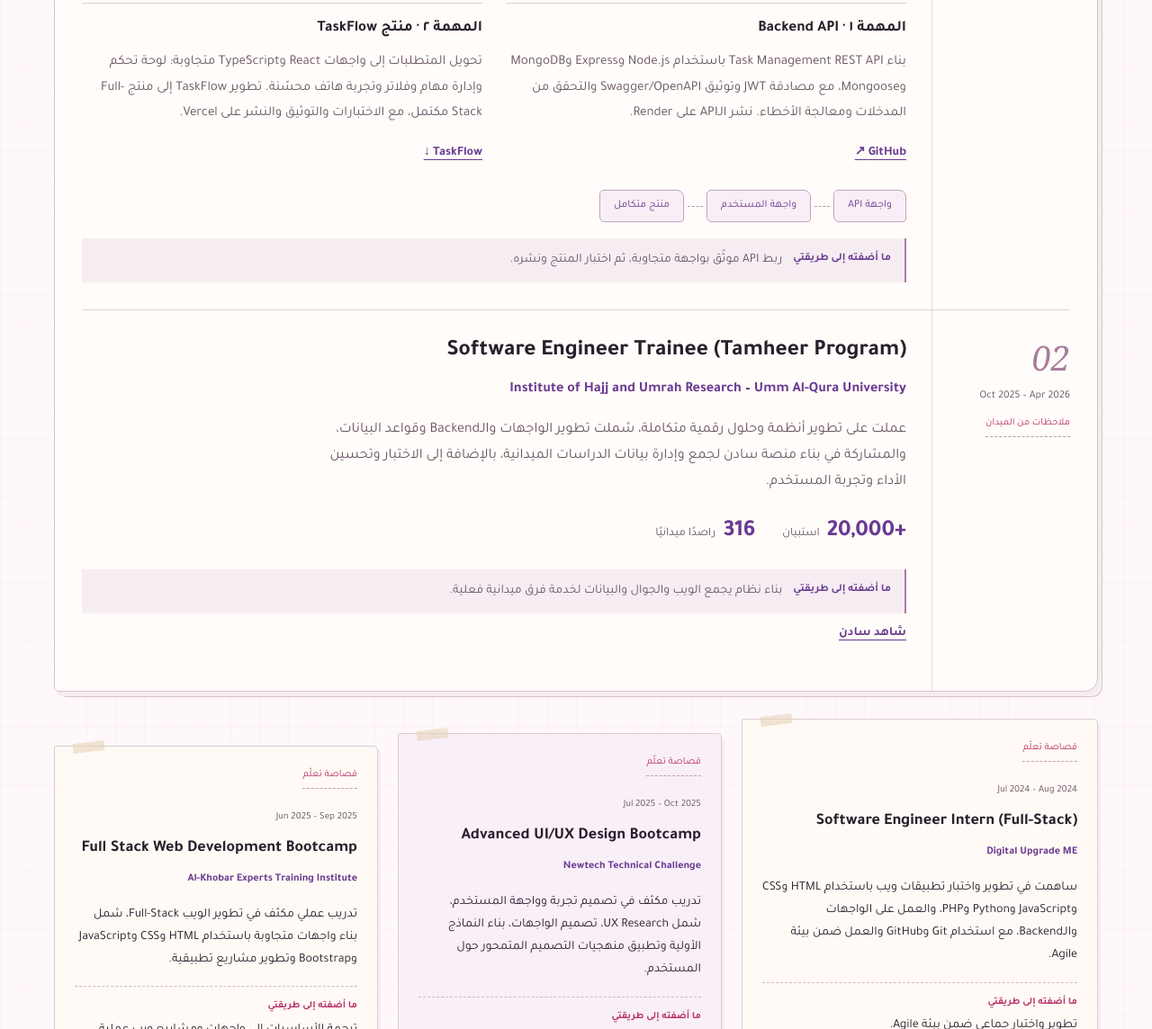
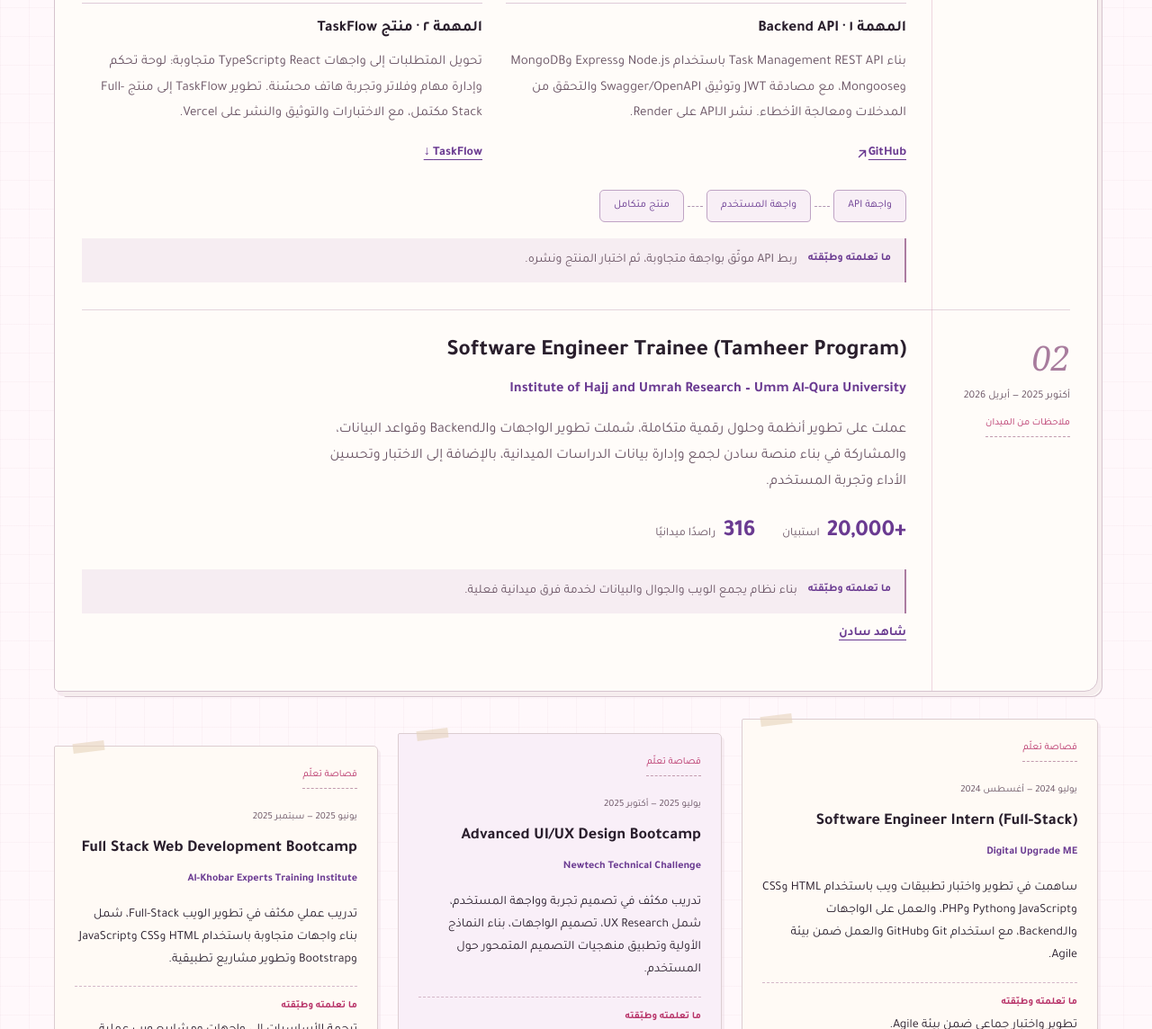
Before and after one commit to ManalBafaraj/portfolio, a plain HTML site: page index.html in a window 1280 px wide. Shown: the part 1656-2800 px from the top of the page at 90% size. Drawn offline with Linux system fonts and the light colour scheme.

Commit message:
Polish bilingual portfolio details

```diff
--- a/index.html
+++ b/index.html
@@ -37,10 +37,11 @@
   <link href="style.css" rel="stylesheet"/>
  </head>
  <body>
+  <span aria-hidden="true" id="top"></span>
   <a class="skip-link" data-i18n="skip" href="#main">
    انتقل إلى المحتوى
   </a>
-  <header class="site-header" id="top">
+  <header class="site-header">
    <nav aria-label="التنقل الرئيسي" class="nav-shell" data-i18n-aria="nav.label">
     <a aria-label="Manal Bafaraj home" class="brand" href="#top">
      <span class="brand-mark">
@@ -109,7 +110,7 @@
        تواصل معي
       </a>
       <a class="text-link" href="https://github.com/ManalBafaraj" rel="noopener noreferrer" target="_blank">
-       GitHub ↗
+       GitHub <svg aria-hidden="true" focusable="false" width="14" height="14" viewBox="0 0 16 16" fill="none"><path d="M4 12 12 4M5 4h7v7" stroke="currentColor" stroke-width="1.7" stroke-linecap="round" stroke-linejoin="round"/></svg>
       </a>
      </div>
      <div class="availability">
@@ -277,7 +278,7 @@
           بناء Task Management REST API باستخدام Node.js وExpress وMongoDB وMongoose، مع مصادقة JWT وتوثيق Swagger/OpenAPI والتحقق من المدخلات ومعالجة الأخطاء. نشر الـAPI على Render.
          </p>
          <a class="project-link" href="https://github.com/ManalBafaraj/task-api" rel="noopener noreferrer" target="_blank">
-          GitHub ↗
+          GitHub <svg aria-hidden="true" focusable="false" width="14" height="14" viewBox="0 0 16 16" fill="none"><path d="M4 12 12 4M5 4h7v7" stroke="currentColor" stroke-width="1.7" stroke-linecap="round" stroke-linejoin="round"/></svg>
          </a>
         </div>
         <div>
@@ -305,7 +306,7 @@
        </div>
        <p class="log-result">
         <strong data-i18n="log.result">
-         ما أضفته إلى طريقتي
+         ما تعلمته وطبّقته
         </strong>
         <span data-i18n="log.approResult">
          ربط API موثّق بواجهة متجاوبة، ثم اختبار المنتج ونشره.
@@ -319,7 +320,7 @@
         02
        </span>
        <time data-i18n="experience.tamheerDate">
-        Oct 2025 – Apr 2026
+        أكتوبر 2025 — أبريل 2026
        </time>
        <span class="entry-label" data-i18n="log.field">
         ملاحظات من الميدان
@@ -355,7 +356,7 @@
        </div>
        <p class="log-result">
         <strong data-i18n="log.result">
-         ما أضفته إلى طريقتي
+         ما تعلمته وطبّقته
         </strong>
         <span data-i18n="log.sadenResult">
          بناء نظام يجمع الويب والجوال والبيانات لخدمة فرق ميدانية فعلية.
@@ -373,7 +374,7 @@
        قصاصة تعلّم
       </span>
       <time data-i18n="experience.digitalDate">
-       Jul 2024 – Aug 2024
+        يوليو 2024 — أغسطس 2024
       </time>
       <div>
        <h3 data-i18n="experience.digitalTitle">
@@ -388,7 +389,7 @@
       </div>
       <p class="slip-result">
        <strong data-i18n="log.result">
-        ما أضفته إلى طريقتي
+        ما تعلمته وطبّقته
        </strong>
        <span data-i18n="log.digitalResult">
         تطوير واختبار جماعي ضمن بيئة Agile.
@@ -400,7 +401,7 @@
        قصاصة تعلّم
       </span>
       <time data-i18n="experience.uiuxDate">
-       Jul 2025 – Oct 2025
+        يوليو 2025 — أكتوبر 2025
       </time>
       <div>
        <h3 data-i18n="experience.uiuxTitle">
@@ -415,7 +416,7 @@
       </div>
       <p class="slip-result">
        <strong data-i18n="log.result">
-        ما أضفته إلى طريقتي
+        ما تعلمته وطبّقته
        </strong>
        <span data-i18n="log.uiuxResult">
         قرارات تصميم تبدأ من البحث وتنتهي بنموذج قابل للتجربة.
@@ -427,7 +428,7 @@
        قصاصة تعلّم
       </span>
       <time data-i18n="experience.fullstackDate">
-       Jun 2025 – Sep 2025
+        يونيو 2025 — سبتمبر 2025
       </time>
       <div>
        <h3 data-i18n="experience.fullstackTitle">
@@ -442,7 +443,7 @@
       </div>
       <p class="slip-result">
        <strong data-i18n="log.result">
-        ما أضفته إلى طريقتي
+        ما تعلمته وطبّقته
        </strong>
        <span data-i18n="log.fullstackResult">
         ترجمة الأساسيات إلى واجهات ومشاريع ويب عملية.
@@ -517,7 +518,7 @@
         المشروع المباشر
        </a>
        <a class="button secondary" href="https://github.com/ManalBafaraj/task-manager-fullstack" rel="noopener noreferrer" target="_blank">
-        GitHub ↗
+         GitHub <svg aria-hidden="true" focusable="false" width="14" height="14" viewBox="0 0 16 16" fill="none"><path d="M4 12 12 4M5 4h7v7" stroke="currentColor" stroke-width="1.7" stroke-linecap="round" stroke-linejoin="round"/></svg>
        </a>
       </div>
      </div>
@@ -594,7 +595,7 @@
          316
         </strong>
         <span data-i18n="featured.metricObservers">
-         راصدًا نشطًا
+          راصدًا ميدانيًا
         </span>
        </div>
        <div>
@@ -637,7 +638,7 @@
       <img alt="تصنيف المشاعر من الصوت" data-i18n-alt="alt.emotion" height="675" loading="lazy" src="img/Emotion_no_bg.webp" width="1200">
        <div>
         <span class="project-type" data-i18n="projects.aiType">
-         AI Research
+         بحث في الذكاء الاصطناعي
         </span>
         <h3 data-i18n="projects.emotionTitle">
          Speech Emotion Classification
@@ -649,7 +650,7 @@
          CNN · MFCC · Spectrogram · CREMA-D
         </p>
         <p class="research-result" data-i18n="projects.emotionAccuracy">
-         96.9% Average Accuracy
+          متوسط دقة 96.9%
         </p>
         <a class="project-link" data-i18n="projects.paper" href="assets/documents/Speech_Emotion_Classification.pdf" rel="noopener noreferrer" target="_blank">
          عرض الورقة البحثية
@@ -661,7 +662,7 @@
       <img alt="لوحة تحليل محاولات الدخول" data-i18n-alt="alt.brute" height="629" loading="lazy" src="img/BruteForce.webp" width="1200">
        <div>
         <span class="project-type" data-i18n="projects.bruteType">
-         Data dashboard
+          لوحة بيانات
         </span>
         <h3 data-i18n="projects.bruteTitle">
          Brute Force Dashboard
@@ -672,6 +673,7 @@
         <a class="project-link" data-i18n="projects.live" href="https://brute-force-dashboard-dmvtp8jvnhwctbwhb8hdan.streamlit.app/" rel="noopener noreferrer" target="_blank">
          زيارة المشروع
         </a>
+         <small class="project-wake-note" data-i18n="projects.wakeNote">قد يستغرق تشغيل المشروع لحظات.</small>
         <a class="project-link" data-i18n="projects.github" href="https://github.com/ManalBafaraj/brute-force-dashboard/tree/main" rel="noopener noreferrer" target="_blank">
          GitHub
         </a>
@@ -682,7 +684,7 @@
       <img alt="واجهة نظام إدارة الاختبارات" data-i18n-alt="alt.exam" height="675" loading="lazy" src="img/exam-start-laptop.webp" width="1200">
        <div>
         <span class="project-type" data-i18n="projects.examType">
-         Web platform
+          منصة ويب
         </span>
         <h3 data-i18n="projects.examTitle">
          Exam Management System
@@ -700,7 +702,7 @@
       <img alt="واجهة تصفح AnimeGo" data-i18n-alt="alt.anime" height="675" loading="lazy" src="img/animego-list-laptop.webp" width="1200">
        <div>
         <span class="project-type" data-i18n="projects.animeType">
-         Web interface
+          واجهة ويب
         </span>
         <h3 data-i18n="projects.animeTitle">
          AnimeGo
--- a/script.js
+++ b/script.js
@@ -21,19 +21,19 @@ const translations = {
     "about.p3": "أطوّر أنظمة منظمة وقابلة للنمو تضمن سهولة الصيانة والتطوير مع تطور المنتج مستقبلاً.",
     "experience.eyebrow": "02 / الخبرات والتدريب",
     "experience.title": "سجل البناء",
-    "experience.tamheerDate": "Oct 2025 – Apr 2026",
+    "experience.tamheerDate": "أكتوبر 2025 — أبريل 2026",
     "experience.tamheerTitle": "Software Engineer Trainee (Tamheer Program)",
     "experience.tamheerCompany": "Institute of Hajj and Umrah Research – Umm Al-Qura University",
     "experience.tamheerText": "عملت على تطوير أنظمة وحلول رقمية متكاملة، شملت تطوير الواجهات والـBackend وقواعد البيانات، والمشاركة في بناء منصة سادن لجمع وإدارة بيانات الدراسات الميدانية، بالإضافة إلى الاختبار وتحسين الأداء وتجربة المستخدم.",
-    "experience.uiuxDate": "Jul 2025 – Oct 2025",
+    "experience.uiuxDate": "يوليو 2025 — أكتوبر 2025",
     "experience.uiuxTitle": "Advanced UI/UX Design Bootcamp",
     "experience.uiuxCompany": "Newtech Technical Challenge",
     "experience.uiuxText": "تدريب مكثف في تصميم تجربة وواجهة المستخدم، شمل UX Research، تصميم الواجهات، بناء النماذج الأولية وتطبيق منهجيات التصميم المتمحور حول المستخدم.",
-    "experience.fullstackDate": "Jun 2025 – Sep 2025",
+    "experience.fullstackDate": "يونيو 2025 — سبتمبر 2025",
     "experience.fullstackTitle": "Full Stack Web Development Bootcamp",
     "experience.fullstackCompany": "Al-Khobar Experts Training Institute",
     "experience.fullstackText": "تدريب عملي مكثف في تطوير الويب Full-Stack، شمل بناء واجهات متجاوبة باستخدام HTML وCSS وJavaScript وBootstrap وتطوير مشاريع تطبيقية.",
-    "experience.digitalDate": "Jul 2024 – Aug 2024",
+    "experience.digitalDate": "يوليو 2024 — أغسطس 2024",
     "experience.digitalTitle": "Software Engineer Intern (Full-Stack)",
     "experience.digitalCompany": "Digital Upgrade ME",
     "experience.digitalText": "ساهمت في تطوير واختبار تطبيقات ويب باستخدام HTML وCSS وJavaScript وPython وPHP، والعمل على الواجهات والـBackend، مع استخدام Git وGitHub والعمل ضمن بيئة Agile.",
@@ -41,26 +41,27 @@ const translations = {
     "featured.title": "من التركيز اليومي إلى العمل الميداني.",
     "featured.clientKicker": "تم تطويره لصالح",
     "featured.clientName": "معهد خادم الحرمين الشريفين لأبحاث الحج والعمرة",
-    "featured.label": "تم استخدامه ميدانيًا بنجاح · موسم الحج 2026",
+    "featured.label": "استُخدم ميدانيًا بنجاح · موسم الحج 2026",
     "featured.description": "منصة ويب وجوال وBackend وقاعدة بيانات لجمع بيانات الدراسات الميدانية. تشمل الاستبيانات والفرق والأدوار والصلاحيات، وتحديد المواقع والمزامنة دون اتصال وتحليل البيانات في لوحة مركزية. استُخدمت فعليًا في العمليات الميدانية خلال موسم الحج 2026.",
-    "featured.metricObservers": "راصدًا نشطًا",
+    "featured.metricObservers": "راصدًا ميدانيًا",
     "featured.metricSurveys": "استبيان تم تسجيله",
     "projects.eyebrow": "مشاريع أخرى",
     "projects.title": "تجارب أخرى، ومشكلات مختلفة.",
-    "projects.bruteType": "Data dashboard",
+    "projects.bruteType": "لوحة بيانات",
     "projects.bruteTitle": "Brute Force Dashboard",
     "projects.bruteText": "لوحة تفاعلية لتحليل محاولات تسجيل الدخول وكشف أنماط الهجمات بصريًا.",
-    "projects.examType": "Web platform",
+    "projects.examType": "منصة ويب",
     "projects.examTitle": "Exam Management System",
     "projects.examText": "منصة اختبارات إلكترونية للطلاب والمشرفين، مع اختبارات مؤقتة ولوحة إدارة.",
-    "projects.animeType": "Web interface",
+    "projects.animeType": "واجهة ويب",
     "projects.animeTitle": "AnimeGo",
     "projects.animeText": "واجهة ويب لعرض أعمال الأنمي بتجربة تصفح منظمة وبصرية.",
-    "projects.aiType": "AI Research",
+    "projects.aiType": "بحث في الذكاء الاصطناعي",
     "projects.emotionTitle": "Speech Emotion Classification",
     "projects.emotionText": "بحث لتصنيف المشاعر من الصوت باستخدام Machine Learning ونماذج CNN وتحليل الخصائص الصوتية على مجموعة بيانات CREMA-D.",
     "projects.emotionTech": "CNN · MFCC · Spectrogram · CREMA-D",
-    "projects.emotionAccuracy": "96.9% Average Accuracy",
+    "projects.emotionAccuracy": "متوسط دقة 96.9%",
+    "projects.wakeNote": "قد يستغرق تشغيل المشروع لحظات.",
     "projects.designType": "UI/UX",
     "projects.gosportTitle": "GoSport",
     "projects.gosportText": "تصميم تجربة تطبيق يساعد المستخدمين على إيجاد الأنشطة والمراكز الرياضية بسهولة.",
@@ -130,7 +131,7 @@ const translations = {
     "log.main": "سجل تطوير",
     "log.field": "ملاحظات من الميدان",
     "log.learn": "قصاصة تعلّم",
-    "log.result": "ما أضفته إلى طريقتي",
+    "log.result": "ما تعلمته وطبّقته",
     "log.approResult": "ربط API موثّق بواجهة متجاوبة، ثم اختبار المنتج ونشره.",
     "log.sadenResult": "بناء نظام يجمع الويب والجوال والبيانات لخدمة فرق ميدانية فعلية.",
     "log.digitalResult": "تطوير واختبار جماعي ضمن بيئة Agile.",
@@ -178,13 +179,13 @@ const translations = {
     "hero.primary": "View my work",
     "about.eyebrow": "About",
     "about.title": "Understand the problem. Build the solution.",
-    "about.body": "I believe that any product's success starts with understanding the problem before writing the first line of code. That's why I focus on practical solutions that combine clear user experience, organized technical structure, and long-term scalability.",
+    "about.body": "I believe that any product's success starts with understanding the problem before writing the first line of code. That's why I focus on practical solutions that combine clear user experience, a well-structured technical foundation, and long-term scalability.",
     "about.p1Title": "Understand the problem first",
     "about.p1": "Every successful product starts with understanding user needs and identifying the real problem before thinking about the solution.",
     "about.p2Title": "Turning ideas into products",
     "about.p2": "I turn ideas and requirements into practical digital products that deliver clear value and effective user experiences.",
     "about.p3Title": "Building scalable systems",
-    "about.p3": "I develop organized, scalable systems that ensure easy maintenance and growth as the product evolves.",
+    "about.p3": "I build well-structured, scalable systems that remain maintainable as the product evolves.",
     "experience.eyebrow": "02 / Experience & training",
     "experience.title": "Build Log",
     "experience.tamheerDate": "Oct 2025 – Apr 2026",
@@ -207,9 +208,9 @@ const translations = {
     "featured.title": "From everyday focus to field operations.",
     "featured.clientKicker": "Developed for",
     "featured.clientName": "The Custodian of the Two Holy Mosques Institute for Hajj and Umrah Research",
-    "featured.label": "Successfully Used in the Field · Hajj Season 2026",
+    "featured.label": "Used successfully in the field · Hajj 2026",
     "featured.description": "A web and mobile platform with a backend and database for field study data. Covers surveys, teams, roles and permissions, geolocation, offline synchronization, and centralized analytics. Used in real field operations during Hajj 2026.",
-    "featured.metricObservers": "active field observers",
+    "featured.metricObservers": "field observers",
     "featured.metricSurveys": "surveys recorded",
     "projects.eyebrow": "Other projects",
     "projects.title": "More projects. Different challenges.",
@@ -227,6 +228,7 @@ const translations = {
     "projects.emotionText": "A research project for classifying speech emotions using Machine Learning, CNN models, and audio feature analysis on the CREMA-D dataset.",
     "projects.emotionTech": "CNN · MFCC · Spectrogram · CREMA-D",
     "projects.emotionAccuracy": "96.9% Average Accuracy",
+    "projects.wakeNote": "The project may take a moment to wake.",
     "projects.designType": "UI/UX",
     "projects.gosportTitle": "GoSport",
     "projects.gosportText": "A sports app experience that helps users find activities and sports centers more easily.",
@@ -296,7 +298,7 @@ const translations = {
     "log.main": "Development entry",
     "log.field": "Field notes",
     "log.learn": "Learning note",
-    "log.result": "What I added to my practice",
+    "log.result": "What I learned and applied",
     "log.approResult": "Connecting a documented API to a responsive interface, then testing and shipping the product.",
     "log.sadenResult": "Bringing web, mobile, and data together for real field teams.",
     "log.digitalResult": "Collaborative development and testing in an Agile team.",
@@ -519,6 +521,13 @@ for (const surface of [galleryMain, document.querySelector('.lightbox-stage')])
 
 // Finite, staggered movement leaves the notebook still after its introduction.
 const motionQuery = matchMedia('(prefers-reduced-motion: reduce)');
+document.querySelectorAll('a[href="#top"]').forEach(link => {
+  link.addEventListener('click', event => {
+    event.preventDefault();
+    if (location.hash !== '#top') history.pushState(null, '', '#top');
+    window.scrollTo({ top: 0, behavior: motionQuery.matches ? 'auto' : 'smooth' });
+  });
+});
 if ('IntersectionObserver' in window) {
   const aboutObserver = new IntersectionObserver(entries => {
     if (entries.some(entry => entry.isIntersecting)) {
--- a/style.css
+++ b/style.css
@@ -978,6 +978,7 @@ html[lang="ar"] .hero-stamp { font-family: Tajawal, system-ui, sans-serif; font-
 .project-card { transition: transform .2s ease, box-shadow .2s ease; border-radius: 4px 9px 7px 5px; }
 .project-card > div { padding: 20px; }
 .project-card p { font-size: 16px; }
+.project-wake-note { display: inline-block; margin-inline-start: 8px; color: var(--muted); font-size: 12px; line-height: 1.5; }
 .button { transition: translate .2s ease, box-shadow .2s ease, background .2s ease; }
 .contact-panel { padding: 32px; grid-template-columns: 1fr auto; gap: 32px; background: #f0e1ee; border: 1px solid #dbc5da; border-radius: 4px 12px 6px 8px; }
 .contact-panel h2 { font-size: clamp(24px,2.8vw,36px); max-width: 28ch; margin: 0; }
```
